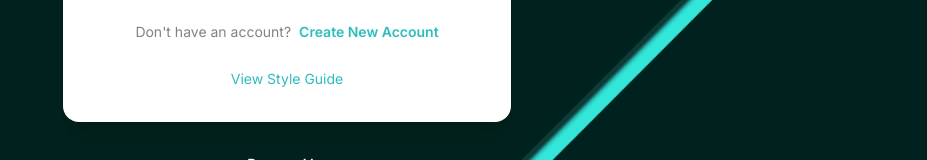
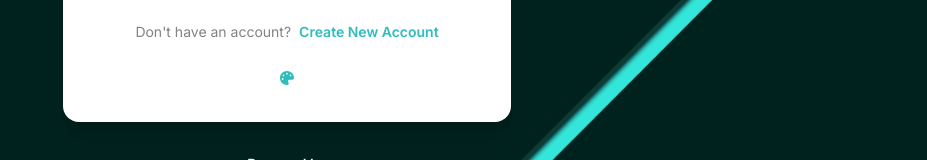
Before and after one commit to ErnestPenaJr/Guardian, a React (Vite) app: page / in a window 1280 px wide. Shown: the part 467-627 px from the top of the page, without its empty margins (353-1280 px from the left). Built offline with nearby package versions, Linux system fonts and the light colour scheme.

Commit message:
Add FontAwesome icons and replace style guide text with palette icon

```diff
--- a/package.json
+++ b/package.json
@@ -10,6 +10,9 @@
     "preview": "vite preview"
   },
   "dependencies": {
+    "@fortawesome/fontawesome-svg-core": "^6.7.2",
+    "@fortawesome/free-solid-svg-icons": "^6.7.2",
+    "@fortawesome/react-fontawesome": "^0.2.2",
     "@sendgrid/client": "^8.1.4",
     "@sendgrid/mail": "^8.1.4",
     "body-parser": "^2.2.0",
--- a/src/pages/Login.tsx
+++ b/src/pages/Login.tsx
@@ -1,6 +1,8 @@
 import React, { useState } from 'react';
 import { Link } from 'react-router-dom';
 import { showToast } from '../utils/toast';
+import { FontAwesomeIcon } from '@fortawesome/react-fontawesome';
+import { faPalette } from '@fortawesome/free-solid-svg-icons';
 
 function Login() {
   const [credentials, setCredentials] = useState({
@@ -83,7 +85,7 @@
 
           <div className="mt-4 text-center">
             <Link to="/style-guide" className="text-secondary text-body-sm hover:text-secondary/80 transition-colors">
-              View Style Guide
+              <FontAwesomeIcon icon={faPalette} title="View Style Guide" />
             </Link>
           </div>
         </form>
```
Also changed, not shown: 1 other file (tests, documents, lock files or other folders).
